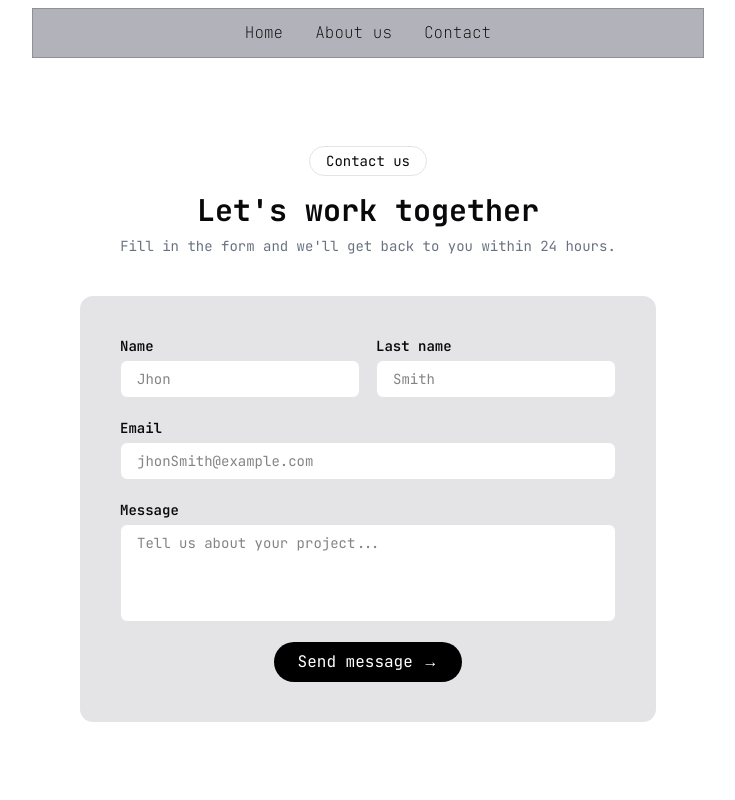
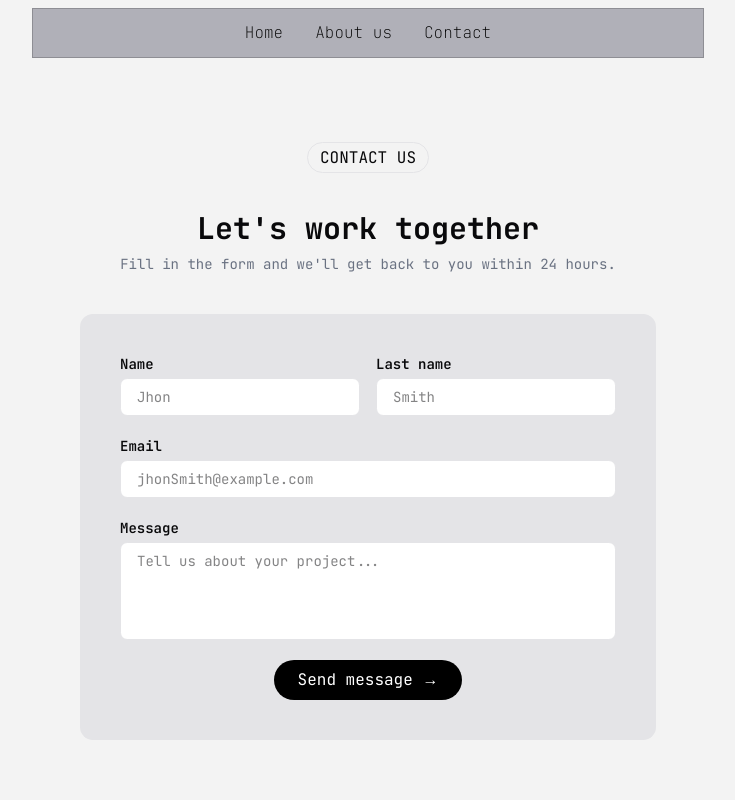
Before and after one commit to maksym292006/Practicas, a Next.js app in the folder desig-system/: page /contact in a window 1280 px wide. Shown: the top 800 px of the page, without its empty margins (272-1007 px from the left). Built offline with nearby package versions, Linux system fonts and the light colour scheme.

Commit message:
navbar tipo glass, contact arreglado

```diff
--- a/desig-system/src/app/contact/page.tsx
+++ b/desig-system/src/app/contact/page.tsx
@@ -1,13 +1,14 @@
+import Tag from "@/components/tags";
 import BotonToggle from "@/components/ui/buttonToggle";
 import React from "react";
 
 export default function ContactPage() {
   return (
-    <section className="flex flex-col items-center justify-center h-full py-20 px-6">
+    <section className="flex flex-col items-center py-20 h-screen px-6">
       {/* Cabecera */}
-      <p className="border rounded-full px-4 py-1 w-fit mx-auto mb-4 text-sm">
-        Contact us
-      </p>
+      <div className="mb-10 mx-auto">
+        <Tag context="CONTACT US"></Tag>
+      </div>
       <h1 className="text-3xl font-bold text-center mb-2">
         Let's work together
       </h1>
--- a/desig-system/src/app/globals.css
+++ b/desig-system/src/app/globals.css
@@ -82,7 +82,7 @@ Declaracion de Tokens de diseño(variables)
 
 */
 :root {
-  --background: oklch(1 0 0);
+  --background: oklch(96.416% 0.00011 271.152);
   --foreground: oklch(0.141 0.005 285.823);
   --card: oklch(1 0 0);
   --card-foreground: oklch(0.141 0.005 285.823);
--- a/desig-system/src/app/page.tsx
+++ b/desig-system/src/app/page.tsx
@@ -141,8 +141,7 @@ export default function Home() {
         </div>
       </div>
 
-      {/* uso del token dandole color a un div */}
-      <div className="bg-primary p-10">uso de tokens</div>
+
     </>
   );
 }
--- a/desig-system/src/components/ui/navbar.tsx
+++ b/desig-system/src/components/ui/navbar.tsx
@@ -4,7 +4,7 @@ export function Navbar({ children }: { children: React.ReactNode }) {
   // Una vez  obtenido el link , lo metemos dentro del nav que aplica tailwind
   return (
     <div className="mx-auto sticky top-0 z-50">
-      <nav className="flex gap-4 justify-center w-2xl bg-ring/80 backdrop-blur-[2px]  border border-black/20 text-black m font-thin rounded-[10] p-2 m-2">
+      <nav className="flex gap-4 justify-center w-2xl bg-ring/80 backdrop-blur-[5px]  border border-black/20 text-black m font-thin rounded-[10] p-2 m-2">
         {children}
       </nav>
     </div>
```
